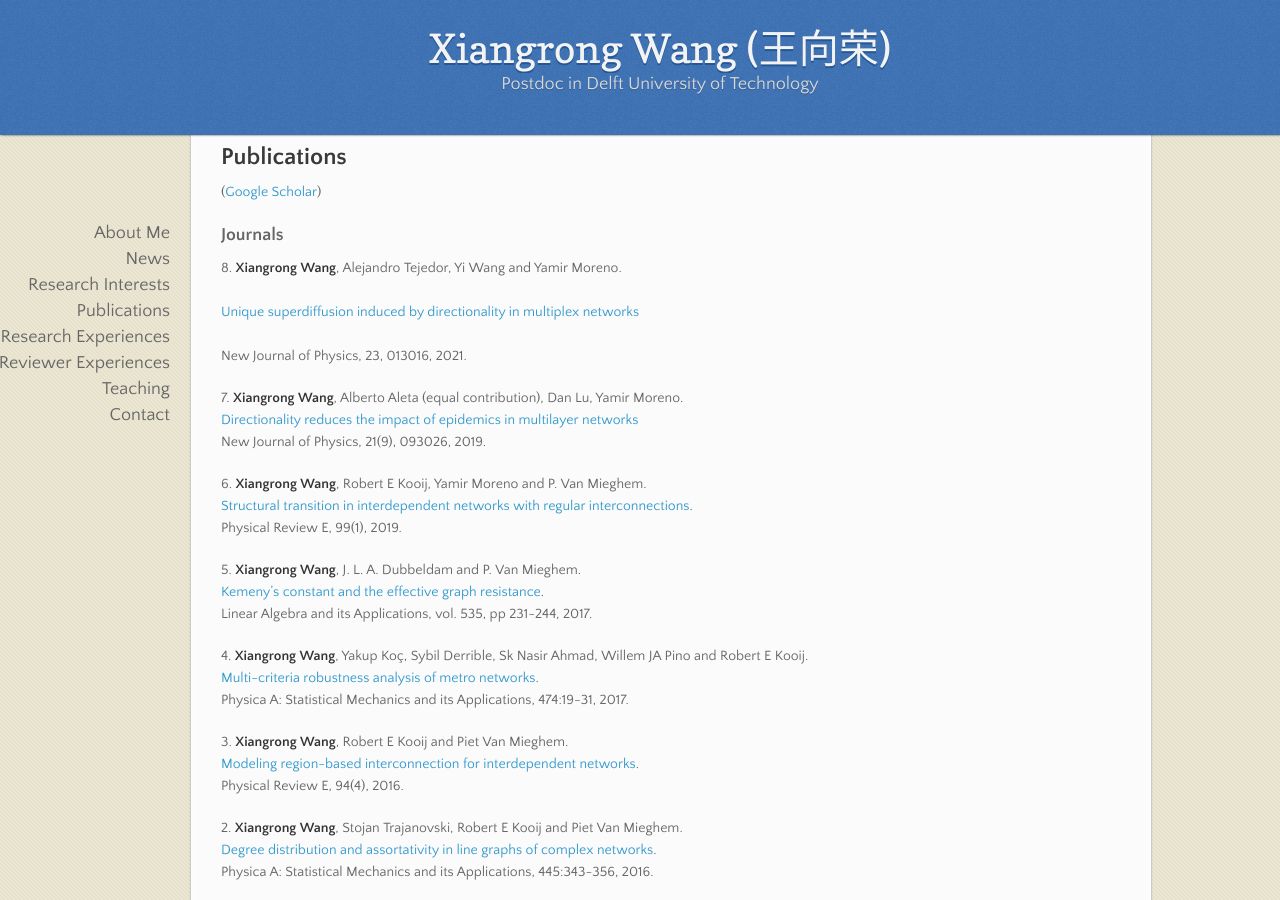
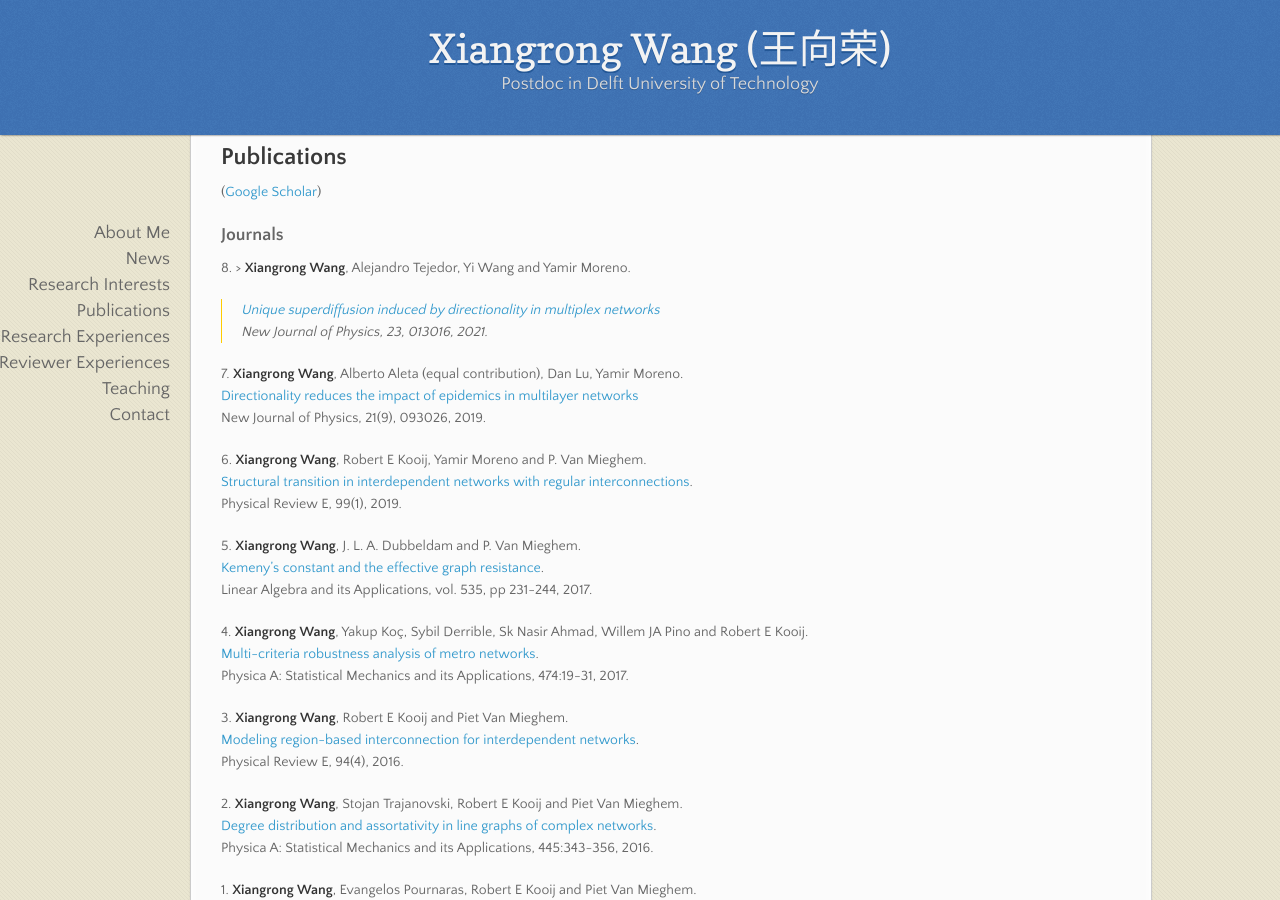
Before and after one commit to xiangrongwang/xiangrongwang.github.io, a Jekyll site: the page built from index.md, in a window 1280 px wide and 900 px high, scrolled down 847 px. Built offline with Jekyll 4.4.1, drawn with Linux system fonts in a browser that asks for light colours; nearby versions of some CDN libraries; our own code applies the rules of GitHub Pages for plain Markdown files.

```diff
--- a/index.md
+++ b/index.md
@@ -29,9 +29,9 @@ Her PhD topic focused on the robustness of complex networks,  from both theoreti
 ([Google Scholar](https://scholar.google.com/citations?user=LJm0X3AAAAAJ&hl=en))
 
 ### Journals
-8\. __Xiangrong Wang__, Alejandro Tejedor, Yi Wang and Yamir Moreno.
-<br> [Unique superdiffusion induced by directionality in multiplex networks](https://iopscience.iop.org/article/10.1088/1367-2630/abdb71/meta)
-<br> New Journal of Physics, 23, 013016, 2021.
+8\. > __Xiangrong Wang__, Alejandro Tejedor, Yi Wang and Yamir Moreno.
+> [Unique superdiffusion induced by directionality in multiplex networks](https://iopscience.iop.org/article/10.1088/1367-2630/abdb71/meta)
+> New Journal of Physics, 23, 013016, 2021.
 
 7\. __Xiangrong Wang__,  Alberto Aleta (equal contribution), Dan Lu, Yamir Moreno.
     [Directionality reduces the impact of epidemics in multilayer networks](https://iopscience.iop.org/article/10.1088/1367-2630/ab3dd0)
```
